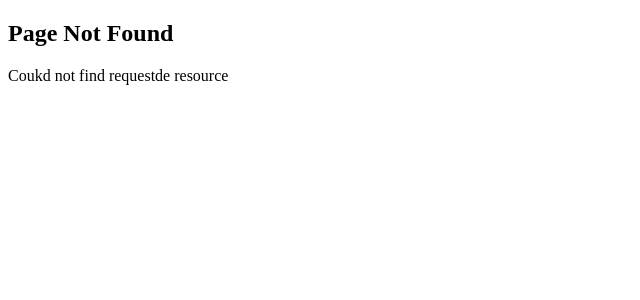
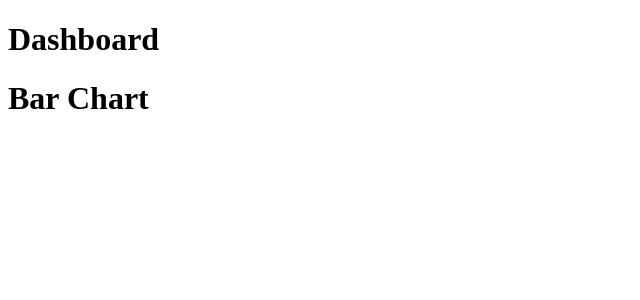
Before and after one commit to imstilllearnin/nextjs-tutorial, a Next.js app: page /dashboard in a window 1280 px wide. Before the commit this address had no page. Shown: the top 300 px of the page, without its empty margins (0-640 px from the left). Built offline with nearby package versions, Linux system fonts and the light colour scheme.

Commit message:
File Colocation

```diff
--- /dev/null
+++ b/src/app/dashboard/page.tsx
@@ -0,0 +1,10 @@
+import BarChart from "../../components/bar-chart";
+
+export default function Dashboard() {
+  return (
+    <div>
+      <h1>Dashboard</h1>
+      <BarChart />
+    </div>
+  );
+}
--- /dev/null
+++ b/src/components/bar-chart.tsx
@@ -0,0 +1,3 @@
+export default function BarChcart() {
+  return <h1>Bar Chart</h1>;
+}
--- /dev/null
+++ b/src/components/line-chart.tsx
@@ -0,0 +1,3 @@
+export default function LineChart() {
+  return <h1>Line Chart</h1>;
+}
```
